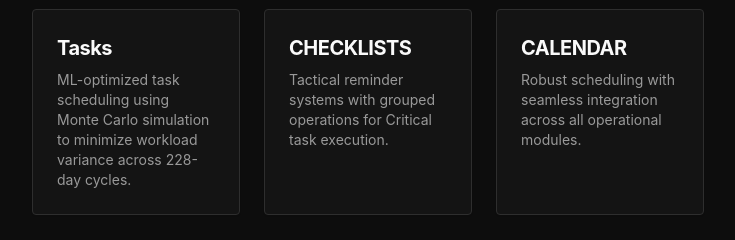
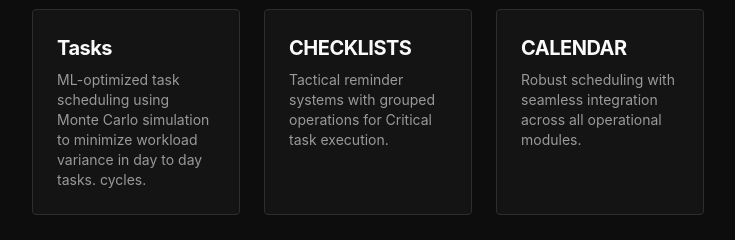
Before and after one commit to SSSTTEEVVEEE/stand-in-door, a React (Vite) app: page / in a window 1280 px wide. Shown: the part 441-681 px from the top of the page, without its empty margins (272-1007 px from the left). Built offline with nearby package versions, Linux system fonts and the light colour scheme; the HTML template or start-up script is replaced by a standard one.

Commit message:
Code edited in Lovable Code Editor
Edited UI in Lovable

```diff
--- a/src/pages/Index.tsx
+++ b/src/pages/Index.tsx
@@ -35,8 +35,8 @@ const Index = () => {
             <Card className="p-6 border-border bg-card">
               <h3 className="font-bold text-xl mb-2">Tasks</h3>
               <p className="text-sm text-muted-foreground">
-                ML-optimized task scheduling using Monte Carlo simulation to minimize workload variance across 228-day
-                cycles.
+                ML-optimized task scheduling using Monte Carlo simulation to minimize workload variance in day to day
+                tasks. cycles.
               </p>
             </Card>
             <Card className="p-6 border-border bg-card">
```
